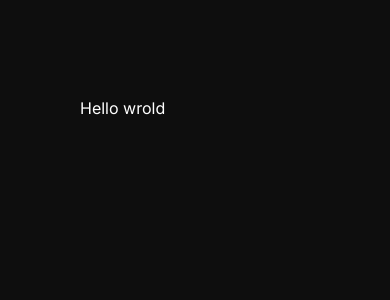
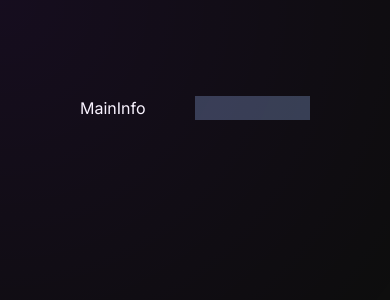
Before and after one commit to zomeru/zoms, a Next.js app: page / in a window 390 px wide. Shown: the top 300 px of the page. Built offline with nearby package versions, Linux system fonts and the light colour scheme.

Commit message:
Add mouse follower

```diff
--- a/src/app/layout.tsx
+++ b/src/app/layout.tsx
@@ -1,7 +1,9 @@
 import '../styles/globals.css'
 import { Inter } from 'next/font/google'
+import React from 'react'
 
 import { seo } from '@/configs'
+import { MouseFollower } from '@/components'
 
 const inter = Inter({ subsets: ['latin'] })
 
@@ -13,9 +15,12 @@ export default function RootLayout({ children }: { children: React.ReactNode }):
   return (
     <html lang='en'>
       <body
-        className={`bg-backgroundPrimary w-screen h-screen px-20 py-24 text-white ${inter.className}`}
+        className={`bg-backgroundPrimary w-screen px-20 py-24 h-screen text-white ${inter.className}`}
       >
-        {children}
+        <React.Fragment>
+          <MouseFollower />
+          {children}
+        </React.Fragment>
       </body>
     </html>
   )
--- a/src/app/page.tsx
+++ b/src/app/page.tsx
@@ -1,7 +1,10 @@
+import { MainInfo } from '@/components'
+
 export default function Home(): React.JSX.Element {
   return (
-    <main className='max-w-[1300px] mx-auto'>
-      <div className=''>Hello wrold</div>
+    <main className='max-w-[1300px] mx-auto h-auto lg:h-full flex '>
+      <MainInfo />
+      <div className='w-full bg-gray-700'></div>
     </main>
   )
 }
--- a/src/components/MainInfo.tsx
+++ b/src/components/MainInfo.tsx
@@ -1,7 +1,7 @@
 import React from 'react'
 
 const MainInfo = (): React.JSX.Element => {
-  return <div>MainInfo</div>
+  return <div className='w-full h-full'>MainInfo</div>
 }
 
 export default MainInfo
--- /dev/null
+++ b/src/components/MouseFollower.tsx
@@ -0,0 +1,33 @@
+'use client'
+
+import React, { useEffect, useState } from 'react'
+
+const MouseFollower = (): React.JSX.Element => {
+  const [position, setPosition] = useState({ x: 0, y: 0 })
+
+  useEffect(() => {
+    const handleMouseMove = (event: MouseEvent): void => {
+      setPosition({ x: event.clientX, y: event.clientY })
+    }
+
+    window.addEventListener('mousemove', handleMouseMove)
+
+    return () => {
+      window.removeEventListener('mousemove', handleMouseMove)
+    }
+  }, [])
+
+  return (
+    <div
+      className='w-[1000px] h-[1000px] rounded-full pointer-events-none fixed transform -translate-x-1/2 -translate-y-1/2'
+      style={{
+        opacity: 0.07,
+        top: position.y,
+        left: position.x,
+        background: 'radial-gradient(circle at center, #8001fe 0%, rgba(255, 0, 0, 0) 70%)'
+      }}
+    />
+  )
+}
+
+export default MouseFollower
--- /dev/null
+++ b/src/components/index.ts
@@ -0,0 +1,2 @@
+export { default as MainInfo } from './MainInfo'
+export { default as MouseFollower } from './MouseFollower'
```
